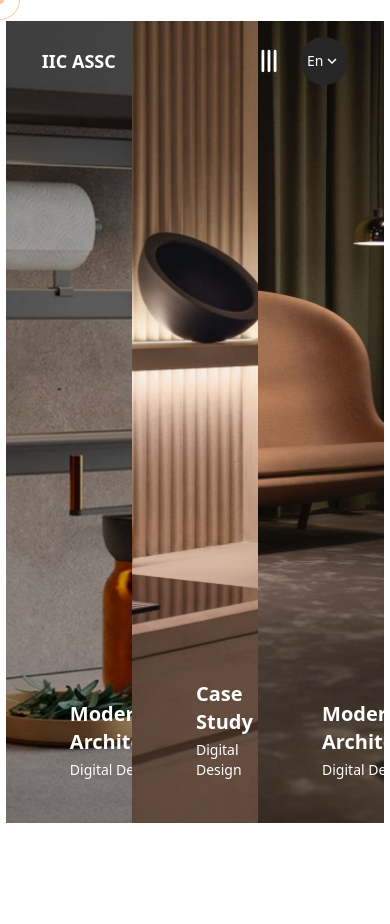
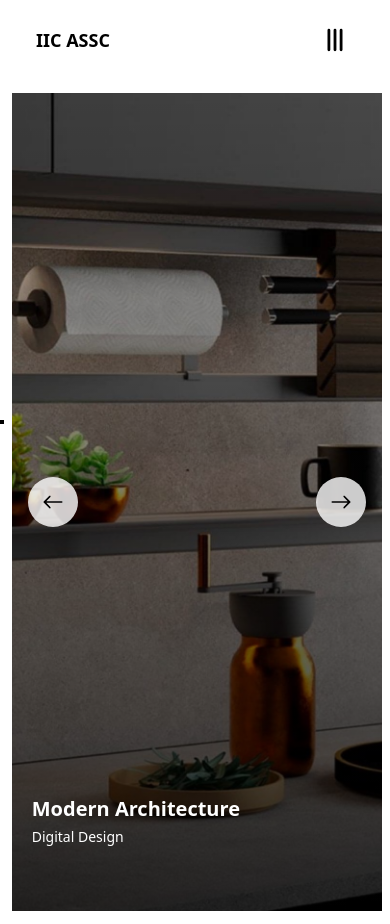
Before and after one commit to Olawoyin1/IIC-ASSOCIATION, a React (Vite) app: page / in a window 390 px wide. Before the commit the page ends 844 px from the top, so only its background shows below. Built offline with nearby package versions, Linux system fonts and the light colour scheme.

Commit message:
responsiveness

```diff
--- a/src/components/Hero.tsx
+++ b/src/components/Hero.tsx
@@ -1,6 +1,8 @@
 import { useEffect, useRef, useState } from "react";
 import { Link } from "react-router-dom";
 import Navbar from "./Navbar";
+import { IoIosArrowRoundBack, IoIosArrowRoundForward } from "react-icons/io";
+import { AnimatePresence, motion } from "framer-motion"; // 👈 import framer-motion
 
 const images = [
   {
@@ -22,7 +24,46 @@ const images = [
 
 const Hero = () => {
   const [hovered, setHovered] = useState(false);
+  const [isDesktop, setIsDesktop] = useState(window.innerWidth > 768);
+  const [activeIndex, setActiveIndex] = useState(0);
   const cursorRef = useRef<HTMLDivElement | null>(null);
+
+
+  const slideVariants = {
+    enter: (direction: number) => ({
+      x: direction > 0 ? 300 : -300,
+      opacity: 0,
+    }),
+    center: {
+      x: 0,
+      opacity: 1,
+    },
+    exit: (direction: number) => ({
+      x: direction < 0 ? 300 : -300,
+      opacity: 0,
+    }),
+  };
+
+  const [direction, setDirection] = useState(0);
+
+  const paginate = (newDirection: number) => {
+    setDirection(newDirection);
+    setActiveIndex((prev) => {
+      const next = prev + newDirection;
+      if (next < 0) return images.length - 1;
+      if (next >= images.length) return 0;
+      return next;
+    });
+  };
+
+  useEffect(() => {
+    const handleResize = () => {
+      setIsDesktop(window.innerWidth > 768);
+    };
+
+    window.addEventListener("resize", handleResize);
+    return () => window.removeEventListener("resize", handleResize);
+  }, []);
 
   useEffect(() => {
     const handleMouseMove = (e: MouseEvent) => {
@@ -32,7 +73,7 @@ const Hero = () => {
       }
     };
 
-    if (hovered) {
+    if (hovered && isDesktop) {
       window.addEventListener("mousemove", handleMouseMove);
     } else {
       window.removeEventListener("mousemove", handleMouseMove);
@@ -41,20 +82,28 @@ const Hero = () => {
     return () => {
       window.removeEventListener("mousemove", handleMouseMove);
     };
-  }, [hovered]);
+  }, [hovered, isDesktop]);
+
+
 
   return (
-    <section className="relative w-full mx-auto h-screen  z-20 flex items-center justify-center bg-white py-10 overflow-hidden">
+    <section className="relative w-full mx-auto h-screen z-20 flex items-center justify-center bg-white py-10 md:overflow-hidden">
+      <div className="md:hidden border-2 z-50 bg-[#040404]">
+        <Navbar />
+      </div>
+
+      {/* Desktop View - Show 3 Images */}
+      {isDesktop ? (
         <div className="relative flex w-[97vw] h-[95vh] items-center overflow-hidden">
           <div className="text-white">
-
             <Navbar />
           </div>
+
           {images.map((image, index) => (
             <Link
               to={`/image/${index}`}
               key={index}
-            className="w-1/3 h-screen overflow-hidden relative group cursor-none block"
+              className="w-1/3 h-full overflow-hidden relative group cursor-none block"
               onMouseEnter={() => setHovered(true)}
               onMouseLeave={() => setHovered(false)}
             >
@@ -63,26 +112,72 @@ const Hero = () => {
                 alt={`image-${index}`}
                 className="w-full h-full object-cover transform transition-transform duration-500 group-hover:scale-110"
               />
-
-            {/* Dark overlay only on hover */}
               <div className="absolute inset-0 bg-gradient-to-t from-black/70 via-black/30 to-transparent opacity-0 group-hover:opacity-100 transition-opacity duration-500 z-10" />
-
-            {/* Title + paragraph always visible */}
-            <div className="absolute bottom-16 left-16 z-20 text-white">
+              <div className="absolute bottom-10 left-16 z-20 text-white">
                 <h2 className="text-xl font-bold mb-1">{image.title}</h2>
                 <p className="text-sm max-w-xs">{image.description}</p>
               </div>
             </Link>
           ))}
         </div>
+      ) : (
+        // Mobile View - Show One Image at a Time
+        <section className="relative top-[80px] w-full mx-auto h-screen z-20 flex items-center justify-center py-10 bglack overflow-hidden md:hidden">
+          <div className="relative flex w-[95vw] h-[97vh] items-center bg-black overflow-hidden">
+            <AnimatePresence initial={false} custom={direction}>
+              <motion.div
+                key={activeIndex}
+                custom={direction}
+                variants={slideVariants}
+                initial="enter"
+                animate="center"
+                exit="exit"
+                transition={{ duration: 0.5 }}
+                className="absolute top-0 left-0 w-full h-full bg-black"
+              >
+                <Link
+                  to={`/image/${activeIndex}`}
+                  className="w-full h-full overflow-hidden relative block"
+                >
+                  <img
+                    src={images[activeIndex].src}
+                    alt={`image-${activeIndex}`}
+                    className="w-full h-full object-cover"
+                  />
+                  <div className="absolute inset-0 bg-gradient-to-t from-black/70 via-black/30 to-transparent z-10" />
+                  <div className="absolute bottom-16 left-5 z-20 text-white">
+                    <h2 className="text-xl font-bold mb-1">
+                      {images[activeIndex].title}
+                    </h2>
+                    <p className="text-sm max-w-xs">
+                      {images[activeIndex].description}
+                    </p>
+                  </div>
+                </Link>
+              </motion.div>
+            </AnimatePresence>
 
-      {/* Custom Cursor */}
-      {hovered && (
+            <button
+              onClick={() => paginate(-1)}
+              className="absolute left-4 z-30 bg-white/80 p-2 rounded-full hover:bg-white"
+            >
+              <IoIosArrowRoundBack size={34} />
+            </button>
+            <button
+              onClick={() => paginate(1)}
+              className="absolute right-4 z-30 bg-white/80 p-2 rounded-full hover:bg-white"
+            >
+              <IoIosArrowRoundForward size={34} />
+            </button>
+          </div>
+        </section>
+      )}
+
+      {/* Custom Cursor - Only on Desktop */}
+      {hovered && isDesktop && (
         <div
           ref={cursorRef}
           className="fixed pointer-events-none z-[999] w-16 h-16 flex items-center justify-center rounded-full bg-white text-black font-semibold text-xs transform -translate-x-1/2 -translate-y-1/2 transition-opacity duration-300"
-          //  className="fixed pointer-events-none z-50 w-16 h-16 flex items-center justify-center rounded-full bg-white text-black font-semibold text-xs transform -translate-x-1/2 -translate-y-1/2 transition-opacity duration-300 opacity-100"
-
         >
           Explore
         </div>
--- a/src/components/Navbar.tsx
+++ b/src/components/Navbar.tsx
@@ -101,7 +101,7 @@ const Navbar = () => {
         {/* Language Selector */}
         <div
           ref={langRef}
-          className="relative"
+          className="relative hidden md:flex"
           onClick={handleLangToggle}
           style={{ cursor: "pointer" }}
         >
@@ -134,7 +134,7 @@ const Navbar = () => {
       <AnimatePresence>
         {menuOpen && (
           <motion.div
-            className="fixed inset-0 bg-[#171616] bgnav z-40 flex items-center justify-center"
+            className="fixed inset-0 bg-[#171616] pt-17 overflow-auto bgnav z-40 flex md:items-center justify-center"
             initial={{ y: "100%" }}
             animate={{ y: 0 }}
             exit={{ y: "100%" }}
@@ -149,8 +149,8 @@ const Navbar = () => {
             </div>
 
             <div className="absolute  border-t border-gray-600 pt-9 list-none bottom-10 left-0 w-full  ">
-              <div className="max-w-5xl mx-auto flex justify-between items-center">
-              <div className="flex gap-3 ">
+              <div className="max-w-5xl mx-auto flex-col md:flex-row gap-3 flex justify-between items-center">
+              <div className="flex text-white gap-3 ">
                   <li className="w-12 h-12  transition rounded-full border border-gray-600 hover:border-gray-100"><a className="w-full h-full flex items-center justify-center " href=""><FaPinterestP /> </a></li>
                   <li className="w-12 h-12  transition rounded-full border border-gray-600 hover:border-gray-100"><a className="w-full h-full flex items-center justify-center " href=""><FaXTwitter /> </a></li>
                   <li className="w-12 h-12  transition rounded-full border border-gray-600 hover:border-gray-100"><a className="w-full h-full flex items-center justify-center " href=""><FaInstagram /> </a></li>
@@ -161,7 +161,7 @@ const Navbar = () => {
 
 
             <div>
-            <div className="max-w-5xl  w-full mx-auto grid grid-cols-1 md:grid-cols-2 items-center">
+            <div className="max-w-5xl  w-full mx-auto grid grid-cols-1 md:grid-cols-2 gap-4 px-7 sm:px-2 md:gap-0 items-center">
               <div>
                 {/* Nav Items */}
                 <motion.ul
@@ -191,7 +191,7 @@ const Navbar = () => {
 
               {/* =========RIGHT SIDE========= */}
               <div>
-                <div className="flex flex-wrap items-center justify-center p-2 w-full transition-all duration-300 relative">
+                <div className="flex flex-wrap items-center justify-center  w-full transition-all duration-300 relative">
                   <section className="w-full relative block">
                     <motion.div
                       className="flex flex-wrap relative"
@@ -204,7 +204,7 @@ const Navbar = () => {
                         variants={rightGridItemVariant}
                         className="w-1/2 relative flex min-h-[1px]"
                       >
-                        <div className="flex flex-wrap w-full p-2 relative transition-all duration-300">
+                        <div className="flex flex-wrap w-full  relative transition-all duration-300">
                           <div className="w-full relative">
                             <div>
                               <div className="relative">
@@ -227,7 +227,7 @@ const Navbar = () => {
                           </div>
                           <div className="w-full mb-5 relative">
                             <div>
-                              <div className="h-10"></div>
+                              <div className="sm:h-10"></div>
                             </div>
                           </div>
                         </div>
@@ -238,7 +238,7 @@ const Navbar = () => {
                         variants={rightGridItemVariant}
                         className="w-1/2 relative flex min-h-[1px]"
                       >
-                        <div className="flex flex-wrap w-full p-2 relative transition-all duration-300">
+                        <div className="flex flex-wrap w-full  relative transition-all duration-300">
                           <div className="w-full relative">
                             <div>
                               <div className="relative">
@@ -261,7 +261,7 @@ const Navbar = () => {
                           </div>
                           <div className="w-full mb-5 relative">
                             <div>
-                              <div className="h-10"></div>
+                              <div className="sm:h-10"></div>
                             </div>
                           </div>
                         </div>
@@ -272,7 +272,7 @@ const Navbar = () => {
                         variants={rightGridItemVariant}
                         className="w-1/2 relative flex min-h-[1px]"
                       >
-                        <div className="flex flex-wrap w-full p-2 relative transition-all duration-300">
+                        <div className="flex flex-wrap w-full relative transition-all duration-300">
                           <div className="w-full relative">
                             <div>
                               <div className="relative">
@@ -301,7 +301,7 @@ const Navbar = () => {
                         variants={rightGridItemVariant}
                         className="w-1/2 relative flex min-h-[1px]"
                       >
-                        <div className="flex flex-wrap w-full p-2 relative transition-all duration-300">
+                        <div className="flex flex-wrap w-full relative transition-all duration-300">
                           <div className="w-full relative">
                             <div>
                               <div className="relative">
--- a/src/utils/CustomCursor.tsx
+++ b/src/utils/CustomCursor.tsx
@@ -1,20 +1,108 @@
 
 
 
-import { useEffect, useRef } from "react";
+// import { useEffect, useRef } from "react";
+
+// const CustomCursor = () => {
+//   const circleRef = useRef<HTMLDivElement | null>(null);
+//   const dotRef = useRef<HTMLDivElement | null>(null);
+
+//   // const requestRef = useRef<number>();
+//   const requestRef = useRef<number>(0); // preferred
+
+//   const mouse = useRef({ x: 0, y: 0 });
+//   const circlePos = useRef({ x: 0, y: 0 });
+//   const lastMoveTime = useRef(Date.now());
+
+//   useEffect(() => {
+//     const handleMouseMove = (e: MouseEvent) => {
+//       mouse.current = { x: e.clientX, y: e.clientY };
+//       lastMoveTime.current = Date.now();
+//     };
+
+//     const animate = () => {
+//       const distX = mouse.current.x - circlePos.current.x;
+//       const distY = mouse.current.y - circlePos.current.y;
+
+//       circlePos.current.x += distX * 0.15;
+//       circlePos.current.y += distY * 0.15;
+
+//       if (circleRef.current) {
+//         circleRef.current.style.transform = `translate(${circlePos.current.x - 20}px, ${circlePos.current.y - 20}px)`;
+//       }
+
+//       const timeSinceMove = Date.now() - lastMoveTime.current;
+
+//       if (dotRef.current) {
+//         if (timeSinceMove < 500) {
+//           const angle = Math.atan2(distY, distX);
+//           const orbitX = Math.cos(angle) * 2;
+//           const orbitY = Math.sin(angle) * 2;
+//           dotRef.current.style.transform = `translate(${mouse.current.x + orbitX}px, ${mouse.current.y + orbitY}px)`;
+//         } else {
+//           const centerX = circlePos.current.x;
+//           const centerY = circlePos.current.y;
+//           dotRef.current.style.transform = `translate(${centerX}px, ${centerY}px)`;
+//         }
+//       }
+
+//       requestRef.current = requestAnimationFrame(animate);
+//     };
+
+//     window.addEventListener("mousemove", handleMouseMove);
+//     requestRef.current = requestAnimationFrame(animate);
+
+//     return () => {
+//       window.removeEventListener("mousemove", handleMouseMove);
+//       if (requestRef.current) cancelAnimationFrame(requestRef.current);
+//     };
+//   }, []);
+
+//   return (
+//     <>
+//       <div
+//         ref={circleRef}
+//         className="fixed top-0 left-0 w-[40px] h-[40px] border border-[#f4a46ba1] rounded-full pointer-events-none z-30"
+//         style={{ transition: "transform 0.1s ease-out" }}
+//       />
+//       <div
+//         ref={dotRef}
+//         className="fixed -top-1 -left-1 w-[8px] h-[8px] bg-[#f4a46ba1] rounded-full pointer-events-none z-40"
+//         style={{ transition: "transform 0.2s ease-out" }}
+//       />
+//     </>
+//   );
+// };
+
+// export default CustomCursor;
+
+
+import { useEffect, useRef, useState } from "react";
 
 const CustomCursor = () => {
   const circleRef = useRef<HTMLDivElement | null>(null);
   const dotRef = useRef<HTMLDivElement | null>(null);
-
-  // const requestRef = useRef<number>();
-  const requestRef = useRef<number>(0); // preferred
+  const requestRef = useRef<number>(0);
 
   const mouse = useRef({ x: 0, y: 0 });
   const circlePos = useRef({ x: 0, y: 0 });
   const lastMoveTime = useRef(Date.now());
 
+  const [isDesktop, setIsDesktop] = useState(window.innerWidth > 768);
+
+  // Track screen size
   useEffect(() => {
+    const handleResize = () => {
+      setIsDesktop(window.innerWidth > 768);
+    };
+
+    window.addEventListener("resize", handleResize);
+    return () => window.removeEventListener("resize", handleResize);
+  }, []);
+
+  useEffect(() => {
+    if (!isDesktop) return;
+
     const handleMouseMove = (e: MouseEvent) => {
       mouse.current = { x: e.clientX, y: e.clientY };
       lastMoveTime.current = Date.now();
@@ -54,9 +142,11 @@ const CustomCursor = () => {
 
     return () => {
       window.removeEventListener("mousemove", handleMouseMove);
-      if (requestRef.current) cancelAnimationFrame(requestRef.current);
+      cancelAnimationFrame(requestRef.current);
     };
-  }, []);
+  }, [isDesktop]);
+
+  if (!isDesktop) return null; // ⛔ Don't show on small screens
 
   return (
     <>
```
Lines whose indentation alone changed are shown as unchanged.
